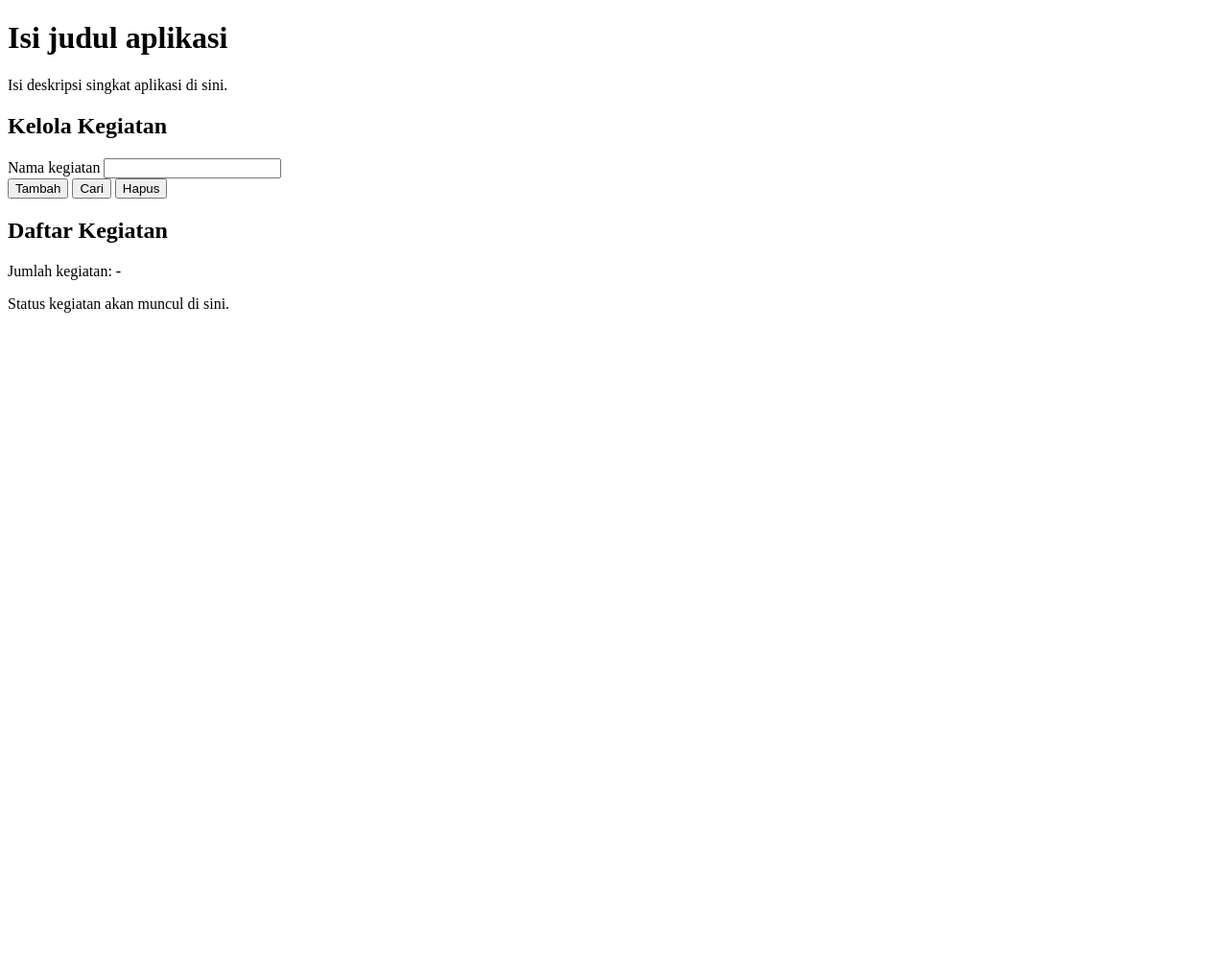
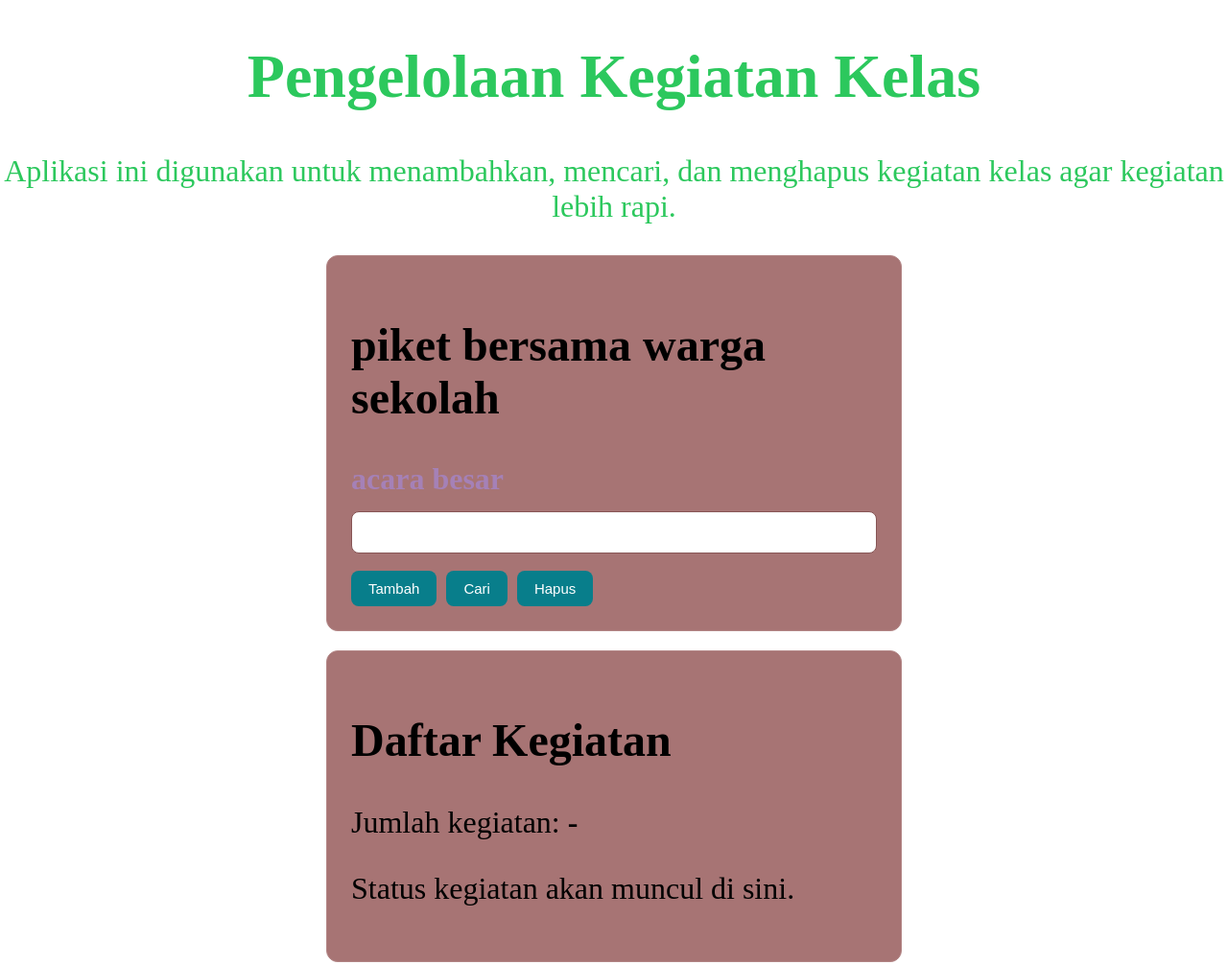
Before and after one commit to amirayumnaa67-png/ProyekAkhir_2026_4470, a plain HTML site: page index.html in a window 1280 px wide. Shown: the whole page at 96% size. Before the commit the page ends 800 px from the top, so only its background shows below. Drawn offline with Linux system fonts and the light colour scheme.

Commit message:
Hampir kelar ujian 1

```diff
--- a/index.html
+++ b/index.html
@@ -8,26 +8,26 @@
        Lengkapi judul tab browser pada <title> di bawah.
        Kemudian lengkapi judul utama <h1> dan paragraf deskripsi <p>
        di bagian header halaman. -->
-  <title>Isi judul halaman</title>
+  <title>Pengelolaan Kegiatan Kelas</title>
 
   <link rel="stylesheet" href="style.css">
 </head>
 <body>
   <main class="container">
     <header class="kepala-halaman">
-      <h1>Isi judul aplikasi</h1>
-      <p>Isi deskripsi singkat aplikasi di sini.</p>
+      <h1>Pengelolaan Kegiatan Kelas</h1>
+      <p>Aplikasi ini digunakan untuk menambahkan, mencari, dan menghapus kegiatan kelas agar kegiatan lebih rapi.</p>
     </header>
 
     <section class="panel" aria-label="Pengelolaan kegiatan">
-      <h2>Kelola Kegiatan</h2>
+      <h2>piket bersama warga sekolah</h2>
 
       <!-- TODO HTML-02:
            Lengkapi label, input teks, placeholder, dan ID semua elemen.
            Acuan ID: inputKegiatan, btnTambah, btnCari, btnHapus.
            Gunakan type="button" pada ketiga tombol. -->
       <div class="form-baris">
-        <label for="">Nama kegiatan</label>
+        <label for="">acara besar</label>
         <input type="" id="" placeholder="">
       </div>
 
--- a/script.js
+++ b/script.js
@@ -26,10 +26,10 @@ function tampilkanKegiatan(daftar) {
   // TODO JS-01:
   // Perbaiki batas perulangan for berikut agar dimulai dari indeks pertama
   // dan memproses seluruh elemen berdasarkan panjang Array (length).
-  for (let i = 0; i < 0; i++) {
+  for (let i = 0; i < daftar.length; i++) {
     // TODO JS-02:
     // Ganti string kosong dengan elemen Array 'daftar' pada indeks i.
-    const namaKegiatan = "";
+    const namaKegiatan = daftar[i];
 
     // Disediakan guru: pembentukan dan penampilan elemen HTML.
     const item = document.createElement("li");
--- a/style.css
+++ b/style.css
@@ -14,42 +14,79 @@
 /* TODO CSS-01: Atur jenis font, warna teks, warna latar belakang,
    margin, dan padding dasar halaman. */
 body {
+  margin: 0;
+  font-family: 'Times New Roman', Times, serif;
 }
 
 /* TODO CSS-02: Atur lebar konten, posisi, padding, margin,
    border dan border-radius seperlunya. */
 .container {
+  font-size: 2rem; /* 2 x 16px = 32px */
 }
 
 .kepala-halaman {
+   text-align: center;
+  color: #2cc85d;
+  margin-bottom: 25px;
 }
 
 .panel {
+   max-width: 600px;
+  margin: 20px auto;
+  padding: 25px;
+  border: 1px solid #b28585;
+  border-radius: 12px;
+  background-color: #a77474;
 }
 
 /* TODO CSS-03: Atur ukuran input, padding, jarak antar elemen,
    warna tombol, dan tampilan yang konsisten. */
 .form-baris {
+  display: flex;
+  flex-direction: column;
+  gap: 15px;
+  margin-bottom: 18px;
 }
 
 .form-baris label {
+   font-weight: bold;
+  color: #a581b7;
 }
 
 .form-baris input {
+   padding: 12px;
+  border: 1px solid #875555;
+  border-radius: 8px;
+  font-size: 16px;
+  width: 100%;
+  box-sizing: border-box;
 }
 
 .aksi {
+  display: flex;
+  gap: 10px;
+  flex-wrap: wrap;
 }
 
 .aksi button {
+  padding: 10px 18px;
+  border: none;
+  border-radius: 8px;
+  background-color: #087e8b;
+  color: white;
+  cursor: pointer;
+  font-size: 15px;
 }
 
 /* TODO CSS-04: Rapikan daftar kegiatan, jumlah kegiatan, dan pesan
    status. Bedakan tampilan status berhasil dan gagal. */
 #daftarKegiatan {
+   padding-left: 25px;
+   margin-top: 15px;
 }
 
 #daftarKegiatan li {
+
 }
 
 .ringkasan {
```
Also changed, not shown: 1 other file.
